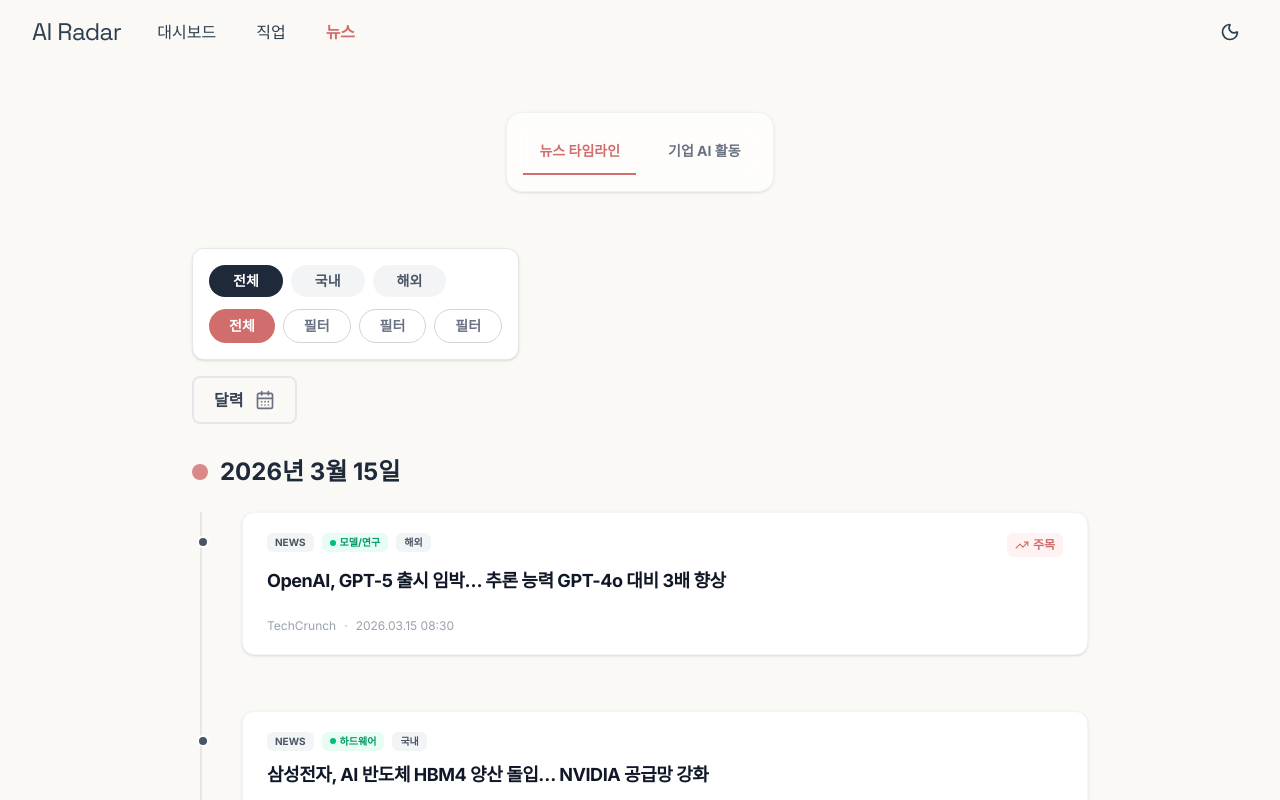
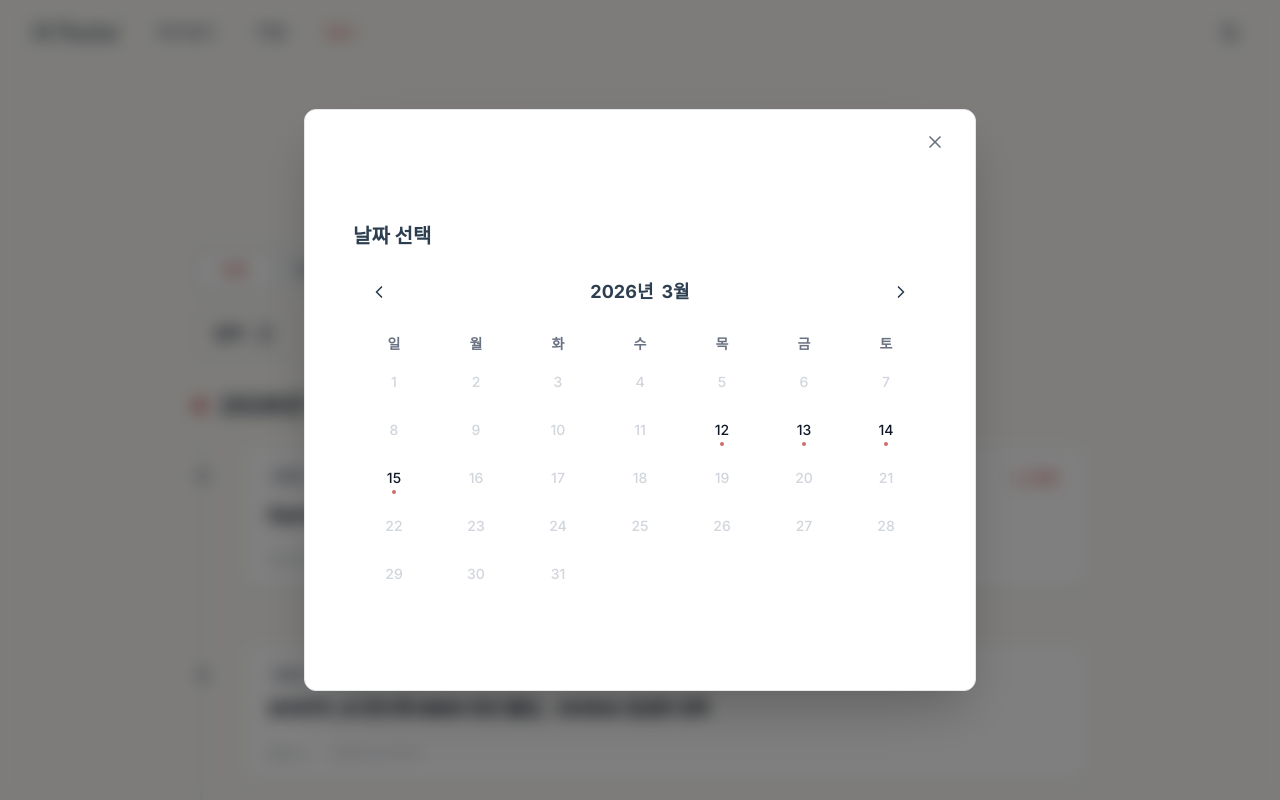
Before and after one commit to ljy0221/AiRadar, a Next.js app in the folder AIRadar/frontend/: page /news in a window 1280 px wide. Both pictures are taken after a click on the button "달력". Shown: the top 800 px of the page. Built offline with nearby package versions, Linux system fonts and the light colour scheme.

Commit message:
feat: newspage UI fix
뉴스페이지 달력 모달 추가, UI 디테일 수정

```diff
--- /dev/null
+++ b/AIRadar/frontend/components/common/CalendarModal.tsx
@@ -0,0 +1,202 @@
+'use client';
+
+import React, { useState, useMemo } from 'react';
+import { ChevronLeft, ChevronRight, X, Calendar as CalendarIcon, ChevronDown } from 'lucide-react';
+import { Modal } from './Modal';
+
+interface CalendarModalProps {
+  isOpen: boolean;
+  onClose: () => void;
+  availableDates: string[]; // 'YYYY-MM-DD' 형식의 문자열 배열
+  selectedDate: string | null;
+  onDateSelect: (date: string | null) => void;
+}
+
+type ViewMode = 'calendar' | 'select-year' | 'select-month';
+
+export const CalendarModal = ({
+  isOpen,
+  onClose,
+  availableDates,
+  selectedDate,
+  onDateSelect,
+}: CalendarModalProps) => {
+  const [currentDate, setCurrentDate] = useState(new Date());
+  const [viewMode, setViewMode] = useState<ViewMode>('calendar');
+
+  const year = currentDate.getFullYear();
+  const month = currentDate.getMonth();
+
+  const handleYearSelect = (selectedYear: number) => {
+    setCurrentDate(new Date(selectedYear, month, 1));
+    setViewMode('select-month');
+  };
+
+  const handleMonthSelect = (selectedMonth: number) => {
+    setCurrentDate(new Date(year, selectedMonth, 1));
+    setViewMode('calendar');
+  };
+
+  const getDaysInMonth = (year: number, month: number) => {
+    return new Date(year, month + 1, 0).getDate();
+  };
+
+  const getFirstDayOfMonth = (year: number, month: number) => {
+    return new Date(year, month, 1).getDay();
+  };
+
+  const handlePrevMonth = () => {
+    setCurrentDate(new Date(currentDate.getFullYear(), currentDate.getMonth() - 1, 1));
+  };
+
+  const handleNextMonth = () => {
+    setCurrentDate(new Date(currentDate.getFullYear(), currentDate.getMonth() + 1, 1));
+  };
+
+  const isDateAvailable = (dateString: string) => {
+    return availableDates.includes(dateString);
+  };
+
+  const handleDateClick = (dateString: string) => {
+    if (isDateAvailable(dateString)) {
+      onDateSelect(dateString);
+      onClose();
+    }
+  };
+
+  const handleReset = () => {
+    onDateSelect(null);
+    onClose();
+  };
+
+  const daysInMonth = getDaysInMonth(year, month);
+  const firstDay = getFirstDayOfMonth(year, month);
+
+  const days = useMemo(() => {
+    const blanks = Array.from({ length: firstDay }).map((_, i) => (
+      <div key={`blank-start-${i}`} className="w-10 h-10" />
+    ));
+
+    const monthDays = Array.from({ length: daysInMonth }).map((_, i) => {
+      const day = i + 1;
+      const dateString = `${year}-${String(month + 1).padStart(2, '0')}-${String(day).padStart(2, '0')}`;
+      const isAvailable = isDateAvailable(dateString);
+      const isSelected = selectedDate === dateString;
+
+      return (
+        <button
+          key={`day-${day}`}
+          onClick={() => handleDateClick(dateString)}
+          disabled={!isAvailable}
+          className={`relative w-10 h-10 flex items-center justify-center rounded-full text-sm font-medium transition-colors
+            ${isSelected ? 'bg-[var(--color-accent)] text-white' : ''}
+            ${!isSelected && isAvailable ? 'hover:bg-gray-100 dark:hover:bg-gray-800 text-gray-900 dark:text-gray-100' : ''}
+            ${!isAvailable ? 'text-gray-300 dark:text-gray-600 cursor-not-allowed' : ''}
+          `}
+        >
+          {day}
+          {isAvailable && !isSelected && (
+            <div className="absolute bottom-1 w-1 h-1 bg-[var(--color-accent)] rounded-full" />
+          )}
+        </button>
+      );
+    });
+
+    const totalCells = blanks.length + monthDays.length;
+    // 달력은 무조건 6줄(42칸)로 고정하여 모달 크기가 달에 따라 변하지 않게 처리합니다.
+    const paddingCells = Array.from({ length: 42 - totalCells }).map((_, i) => (
+      <div key={`blank-end-${i}`} className="w-10 h-10" />
+    ));
+
+    return [...blanks, ...monthDays, ...paddingCells];
+  }, [year, month, daysInMonth, firstDay, availableDates, selectedDate]);
+
+  return (
+    <Modal isOpen={isOpen} onClose={onClose}>
+      <div className="p-6">
+        <div className="flex items-center justify-between mb-6">
+          <h3 className="text-xl font-bold dark:text-gray-100">날짜 선택</h3>
+          {selectedDate && (
+            <button
+              onClick={handleReset}
+              className="text-sm text-gray-500 hover:text-[var(--color-accent)] transition-colors"
+            >
+              초기화
+            </button>
+          )}
+        </div>
+
+        {viewMode === 'calendar' && (
+          <>
+            <div className="flex items-center justify-between mb-6 px-2">
+              <button onClick={handlePrevMonth} className="p-2 hover:bg-gray-100 dark:hover:bg-gray-800 rounded-full transition-colors dark:text-gray-300">
+                <ChevronLeft className="w-5 h-5" />
+              </button>
+              <div className="flex gap-2">
+                <button
+                  onClick={() => setViewMode('select-year')}
+                  className="text-lg font-bold dark:text-gray-200 hover:text-[var(--color-accent)] dark:hover:text-[var(--color-accent)] transition-colors"
+                >
+                  {year}년
+                </button>
+                <button
+                  onClick={() => setViewMode('select-month')}
+                  className="text-lg font-bold dark:text-gray-200 hover:text-[var(--color-accent)] dark:hover:text-[var(--color-accent)] transition-colors"
+                >
+                  {month + 1}월
+                </button>
+              </div>
+              <button onClick={handleNextMonth} className="p-2 hover:bg-gray-100 dark:hover:bg-gray-800 rounded-full transition-colors dark:text-gray-300">
+                <ChevronRight className="w-5 h-5" />
+              </button>
+            </div>
+
+            <div className="grid grid-cols-7 gap-y-2 mb-2 text-center text-sm font-semibold text-gray-500 dark:text-gray-400">
+              <div>일</div><div>월</div><div>화</div><div>수</div><div>목</div><div>금</div><div>토</div>
+            </div>
+
+            <div className="grid grid-cols-7 gap-y-2 place-items-center">
+              {days}
+            </div>
+          </>
+        )}
+
+        {viewMode === 'select-year' && (
+          <div className="grid grid-cols-3 gap-2">
+            {Array.from({ length: 12 }, (_, i) => year - 5 + i).map((y) => (
+              <button
+                key={`year-${y}`}
+                onClick={() => handleYearSelect(y)}
+                className={`p-3 rounded-lg text-sm font-medium transition-colors ${
+                  y === year
+                    ? 'bg-[var(--color-accent)] text-white'
+                    : 'hover:bg-gray-100 dark:hover:bg-gray-800 text-gray-700 dark:text-gray-300'
+                }`}
+              >
+                {y}년
+              </button>
+            ))}
+          </div>
+        )}
+
+        {viewMode === 'select-month' && (
+          <div className="grid grid-cols-3 gap-2">
+            {Array.from({ length: 12 }, (_, i) => i).map((m) => (
+              <button
+                key={`month-${m}`}
+                onClick={() => handleMonthSelect(m)}
+                className={`p-3 rounded-lg text-sm font-medium transition-colors ${
+                  m === month
+                    ? 'bg-[var(--color-accent)] text-white'
+                    : 'hover:bg-gray-100 dark:hover:bg-gray-800 text-gray-700 dark:text-gray-300'
+                }`}
+              >
+                {m + 1}월
+              </button>
+            ))}
+          </div>
+        )}
+      </div>
+    </Modal>
+  );
+};
--- a/AIRadar/frontend/components/common/index.ts
+++ b/AIRadar/frontend/components/common/index.ts
@@ -3,3 +3,4 @@ export * from './Input';
 export * from './Accordion';
 export * from './ThemeToggle';
 export * from './Modal';
+export * from './CalendarModal';
--- a/AIRadar/frontend/components/features/news/NewsTabs.tsx
+++ b/AIRadar/frontend/components/features/news/NewsTabs.tsx
@@ -5,7 +5,7 @@ interface NewsTabsProps {
 
 export const NewsTabs = ({ activeTab, onTabChange }: NewsTabsProps) => {
   return (
-    <div className="mx-4 max-w-7xl md:mx-auto rounded-2xl border border-gray-200/50 dark:border-gray-800/50 mb-8 mt-4 sticky top-4 bg-white/70 dark:bg-[#12141D]/70 backdrop-blur-md z-10 p-4 shadow-sm">
+    <div className="mx-4 max-w-7xl md:mx-auto rounded-2xl border border-gray-200/50 dark:border-gray-800/50 mb-8 mt-4 bg-white/70 dark:bg-[#12141D]/70 backdrop-blur-md z-10 p-4 shadow-sm">
       <div className="flex gap-4">
         <button
           onClick={() => onTabChange('timeline')}
--- a/AIRadar/frontend/components/features/news/NewsTimelineTab.tsx
+++ b/AIRadar/frontend/components/features/news/NewsTimelineTab.tsx
@@ -52,13 +52,38 @@ function groupByDate(items: NewsListItem[]): { dateText: string; items: Timeline
 
 export const NewsTimelineTab = () => {
   const [regionFilter, setRegionFilter] = useState<'all' | 'domestic' | 'international'>('all');
+  const [selectedDate, setSelectedDate] = useState<string | null>(null);
 
   const region =
     regionFilter === 'domestic' ? 'DOMESTIC' : regionFilter === 'international' ? 'GLOBAL' : undefined;
 
   const { data, isLoading, isError } = useNewsListQuery({ region });
 
-  const groupedData = data ? groupByDate(data) : [];
+  const allGroupedData = data ? groupByDate(data) : [];
+
+  // 가용한 날짜 문자열(YYYY-MM-DD 형식) 추출
+  const availableDates = data ? Array.from(new Set(data.map(item => item.publishedAt.split('T')[0]))) : [];
+
+  // 선택된 날짜가 있으면, 'YYYY-MM-DD' 형식의 날짜와 매칭되는 그룹만 필터링
+  // data 내부의 publishedAt이 ISO 문자열이므로 T 이전 부분으로 판별
+  const groupedData = selectedDate
+    ? allGroupedData.map(group => {
+        const filteredItems = group.items.filter(item => {
+          // 원래 data[]와 group.items가 분리되어 있으므로 item 자체에 원본 날짜가 필요할 수 있으나,
+          // 여기서는 group.dateText 포맷("YYYY년 M월 D일")을 파싱하거나, 단순하게 날짜 문자열 변환으로 우회합니다.
+          // 또는 data를 순회하며 필터링 후 다시 groupByDate를 호출하는 것이 안전합니다.
+          return true;
+        });
+        return { ...group, items: filteredItems };
+      }).filter(group => group.items.length > 0)
+    : allGroupedData;
+
+  // 개선된 필터링: 원본 데이터 자체를 날짜로 필터링한 후 그룹화
+  const filteredData = selectedDate && data
+    ? data.filter(item => item.publishedAt.startsWith(selectedDate))
+    : data;
+
+  const finalGroupedData = filteredData ? groupByDate(filteredData) : [];
 
   if (isLoading) {
     return (
@@ -82,10 +107,16 @@ export const NewsTimelineTab = () => {
   return (
     <div className="w-full flex justify-center py-6">
       <div className="w-full max-w-4xl">
-        <TimelineFilter currentCategory={regionFilter} setCategory={setRegionFilter} />
+        <TimelineFilter
+          currentCategory={regionFilter}
+          setCategory={setRegionFilter}
+          availableDates={availableDates}
+          selectedDate={selectedDate}
+          onDateSelect={setSelectedDate}
+        />
 
         <div className="mt-8 flex flex-col gap-10">
-          {groupedData.map((group, gIdx) => (
+          {finalGroupedData.map((group, gIdx) => (
             <div key={gIdx} className="relative">
               {/* 날짜 헤더 영역 */}
               <div className="flex items-center gap-3 mb-6 relative z-10">
--- a/AIRadar/frontend/components/features/news/TimelineFilter.tsx
+++ b/AIRadar/frontend/components/features/news/TimelineFilter.tsx
@@ -1,17 +1,28 @@
-import { CalendarDays } from 'lucide-react';
+import { useState } from 'react';
+import { CalendarDays, X } from 'lucide-react';
+import { CalendarModal } from '@/components/common';
 
 interface TimelineFilterProps {
   currentCategory: 'all' | 'domestic' | 'international';
   setCategory: (cat: 'all' | 'domestic' | 'international') => void;
+  availableDates: string[];
+  selectedDate: string | null;
+  onDateSelect: (date: string | null) => void;
 }
 
-export const TimelineFilter = ({ currentCategory, setCategory }: TimelineFilterProps) => {
+export const TimelineFilter = ({
+  currentCategory,
+  setCategory,
+  availableDates,
+  selectedDate,
+  onDateSelect
+}: TimelineFilterProps) => {
+  const [isCalendarOpen, setIsCalendarOpen] = useState(false);
+
   return (
     <div className="flex flex-col gap-4 mb-8">
-      {/* 검색 필터 라운드 박스 구역 */}
-      <div className="flex flex-col gap-3 p-4 bg-white dark:bg-[#1a1c2e] border border-gray-200 dark:border-gray-800 rounded-xl shadow-sm w-fit min-w-[320px]">
-        {/* 상단 라디오 타입: 전체 / 국내 / 해외 */}
-        <div className="flex gap-2">
+      {/* 검색 필터 구역 */}
+      <div className="flex w-fit bg-gray-100/80 dark:bg-[#1a1c2e]/80 p-1 rounded-xl shadow-inner border border-gray-200/50 dark:border-gray-800/50">
         {[
           { id: 'all', label: '전체' },
           { id: 'domestic', label: '국내' },
@@ -20,10 +31,9 @@ export const TimelineFilter = ({ currentCategory, setCategory }: TimelineFilterP
           <button
             key={type.id}
             onClick={() => setCategory(type.id as typeof currentCategory)}
-              className={`px-6 py-1.5 rounded-full text-sm font-semibold transition-colors ${
-                currentCategory === type.id
-                  ? 'bg-gray-800 text-white dark:bg-gray-200 dark:text-gray-900'
-                  : 'bg-gray-100 dark:bg-gray-800 text-gray-600 dark:text-gray-400 dark:bg-gray-800 dark:text-gray-400 hover:bg-gray-200 dark:bg-gray-700'
+            className={`px-6 py-2 rounded-lg text-sm font-bold transition-all duration-200 ${currentCategory === type.id
+                ? 'bg-white dark:bg-[#2a2d42] text-[var(--color-accent)] shadow-[0_2px_8px_rgba(0,0,0,0.08)] dark:shadow-[0_2px_8px_rgba(0,0,0,0.2)]'
+                : 'text-gray-500 dark:text-gray-400 hover:text-gray-900 dark:hover:text-gray-200 hover:bg-gray-200/50 dark:hover:bg-gray-800/50'
               }`}
           >
             {type.label}
@@ -31,22 +41,38 @@ export const TimelineFilter = ({ currentCategory, setCategory }: TimelineFilterP
         ))}
       </div>
 
-        {/* 하단 서브 필터 (디자인 목업 요소) */}
-        <div className="flex gap-2">
-          <button className="px-5 py-1.5 rounded-full bg-[var(--color-accent)] text-white text-sm font-semibold">전체</button>
-          <button className="px-5 py-1.5 rounded-full border border-gray-300 dark:border-gray-700 text-gray-500 dark:text-gray-400 text-sm font-semibold">필터</button>
-          <button className="px-5 py-1.5 rounded-full border border-gray-300 dark:border-gray-700 text-gray-500 dark:text-gray-400 text-sm font-semibold">필터</button>
-          <button className="px-5 py-1.5 rounded-full border border-gray-300 dark:border-gray-700 text-gray-500 dark:text-gray-400 text-sm font-semibold">필터</button>
-        </div>
+      {/* 달력 모양 버튼 */}
+      <div className="w-fit flex items-center gap-2">
+        <button
+          onClick={() => setIsCalendarOpen(true)}
+          className={`flex items-center gap-2 px-5 py-2.5 border-2 rounded-lg font-bold transition-colors ${
+            selectedDate
+              ? 'border-[var(--color-accent)] text-[var(--color-accent)] bg-[var(--color-accent)]/10 dark:bg-[var(--color-accent)]/20'
+              : 'border-gray-200 dark:border-gray-800 text-gray-700 dark:text-gray-300 hover:bg-gray-50 dark:bg-gray-800/50 dark:hover:bg-gray-800'
+          }`}
+        >
+          {selectedDate ? selectedDate : '달력'}
+          <CalendarDays className={`w-5 h-5 ml-1 ${selectedDate ? 'text-[var(--color-accent)]' : 'text-gray-500 dark:text-gray-400'}`} />
+        </button>
+
+        {selectedDate && (
+          <button
+            onClick={() => onDateSelect(null)}
+            className="p-2.5 rounded-lg border-2 border-gray-200 dark:border-gray-800 text-gray-500 hover:bg-gray-50 dark:hover:bg-gray-800 transition-colors"
+            title="필터 초기화"
+          >
+            <X className="w-5 h-5" />
+          </button>
+        )}
       </div>
 
-      {/* 달력 모양 버튼 */}
-      <div className="w-fit">
-        <button className="flex items-center gap-2 px-5 py-2.5 border-2 border-gray-200 dark:border-gray-800 rounded-lg text-gray-700 dark:text-gray-300 font-bold hover:bg-gray-50 dark:bg-gray-800/50 dark:hover:bg-gray-800 transition-colors">
-          달력
-          <CalendarDays className="w-5 h-5 ml-1 text-gray-500 dark:text-gray-400" />
-        </button>
-      </div>
+      <CalendarModal
+        isOpen={isCalendarOpen}
+        onClose={() => setIsCalendarOpen(false)}
+        availableDates={availableDates}
+        selectedDate={selectedDate}
+        onDateSelect={onDateSelect}
+      />
     </div>
   );
 };
```
Lines whose indentation alone changed are shown as unchanged.
